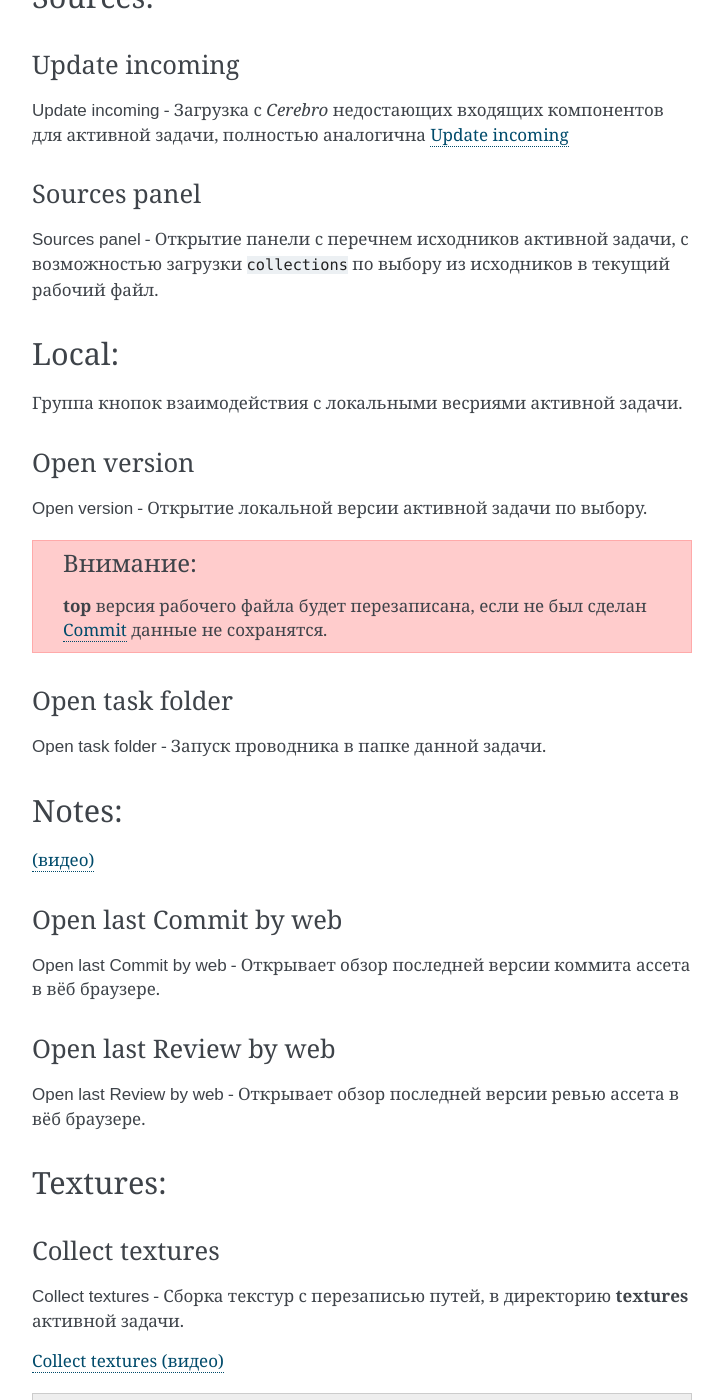
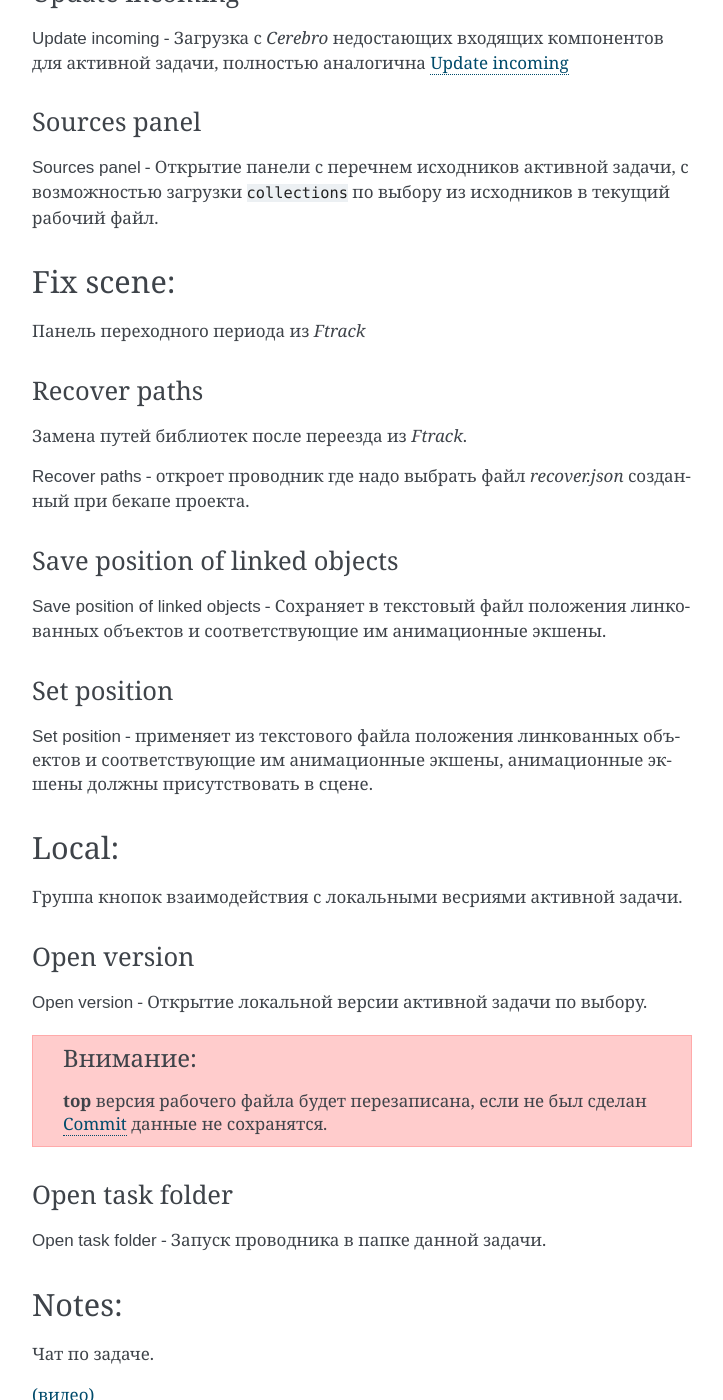
Before and after one commit to volodya-renderberg/cerebro-b3d-connect-manual, a Sphinx documentation site: the page built from docs/source/manual/work_panel.rst, in a window 1280 px wide and 1400 px high, scrolled down 1163 px. Shown: the whole window, without its empty margins (388-1111 px from the left). Built offline with Sphinx 7.4.7, drawn with Linux system fonts in a browser that asks for light colours; some of the changed text lies outside the part shown.

Commit message:
Working Panel, Selected panels (Cheking/Working)

```diff
--- a/docs/source/manual/work_panel.rst
+++ b/docs/source/manual/work_panel.rst
@@ -35,12 +30,36 @@
 
 :guilabel:`Update incoming` - Загрузка с *Cerebro* недостающих входящих компонентов для активной задачи, полностью аналогична :ref:`selected_panel_update_incoming`
 
-.. _work_panel_sources_panel:
+.. _work_panel_source_panel:
 
 Sources panel
 ~~~~~~~~~~~~~
 
 :guilabel:`Sources panel` - Открытие панели с перечнем исходников активной задачи, с возможностью загрузки ``collections`` по выбору из исходников в текущий рабочий файл.
+
+.. _work_panel_fix_scene:
+
+Fix scene:
+----------
+
+Панель переходного периода из *Ftrack*
+
+Recover paths
+~~~~~~~~~~~~~
+
+Замена путей библиотек после переезда из *Ftrack*.
+
+:guilabel:`Recover paths` - откроет проводник где надо выбрать файл *recover.json* созданный при бекапе проекта.
+
+Save position of linked objects
+~~~~~~~~~~~~~~~~~~~~~~~~~~~~~~~
+
+:guilabel:`Save position of linked objects` - Сохраняет в текстовый файл положения линкованных объектов и соответствующие им анимационные экшены.
+
+Set position
+~~~~~~~~~~~~
+
+:guilabel:`Set position` - применяет из текстового файла положения линкованных объектов и соответствующие им анимационные экшены, анимационные экшены должны присутствовать в сцене.
 
 .. _work_panel_local:
 
@@ -73,23 +92,17 @@
 Notes:
 ------
 
+Чат по задаче.
+
 `(видео) <https://disk.yandex.ru/i/yRKNPQEyOGHjIw>`_
 
 
 .. _work_panel_open_last_commit_by_web:
 
-Open last Commit by web
-~~~~~~~~~~~~~~~~~~~~~~~
+Open by web
+~~~~~~~~~~~
 
-:guilabel:`Open last Commit by web` - Открывает обзор последней версии коммита ассета в вёб браузере.
-
-
-.. _work_panel_open_last_review_by_web:
-
-Open last Review by web
-~~~~~~~~~~~~~~~~~~~~~~~
-
-:guilabel:`Open last Review by web` - Открывает обзор последней версии ревью ассета в вёб браузере.
+:guilabel:`Open by web` - Открывает страницу задачи в вёб браузере.
 
 
 Textures:
@@ -129,7 +142,7 @@
 .. _work_panel_to_cerebro:
 
 To Cerebro:
------------
+------------
 
 .. _work_panel_check:
 
@@ -149,16 +162,16 @@
 
 :guilabel:`Commit` - Фиксация изменений **top** версии, создание новой локальной версии, запуск фоновой загрузки версии на *Cerebro*.
 
-* Если поставить галочку ``To Review`` то статус задачи изменится на *Pending Review* и создаваемая версия также будет в этом статусе.
+* Если поставить галочку ``на утверждение`` то статус задачи изменится на *на утверждение* при этом будет выполнена процедура :ref:`work_panel_check`.
 
 .. image:: ../_static/images/commit_to_review.png
 
 .. _work_panel_change_status_to_pending_review:
 
-Change status to "Pending Review"
+Change status to "на утверждение"
 ~~~~~~~~~~~~~~~~~~~~~~~~~~~~~~~~~
 
-:guilabel:`Change status to "Pending Review"` - Изменение статуса на *Pending Review* без создания версии.
+:guilabel:`Change status to "на утверждение"` - Изменение статуса на *на утверждение* без создания версии.
 
 
 .. _work_panel_playblast:
@@ -186,10 +199,16 @@
 
 Параметры всплывающего диалога:
 
-* **Status to "Pending review"** - назначение статуса версии, по умолчанию ``True``, если снять галочку то статус версии будет "In progress".
+* **Status to "на утверждение"** - назначение статуса задачи, по умолчанию ``True``, если снять галочку то статус задачи не изменится.
 
 * **Use latest playblast** - создаст версию с последним сохранённым плейбластом созданным в :ref:`work_panel_playblast_local_playblast`.
 
 * **Description** - обязательное для заполнения поле с кратким комментарием для данной версии.
 
 * **Make commit** - если ``True`` то будет так же сделан и :ref:`work_panel_commit`, по умолчанию ``True``.
+
+
+Close
+-----
+
+:guilabel:`Close` - вернёт на :ref:`tasks-list-page`
```
Also changed, not shown: other parts of docs/source/manual/work_panel.rst (+3 -8 lines), docs/source/manual/selected_panel_check.rst (+11 -3 lines), docs/source/manual/selected_panel_work.rst (+11 -4 lines).
